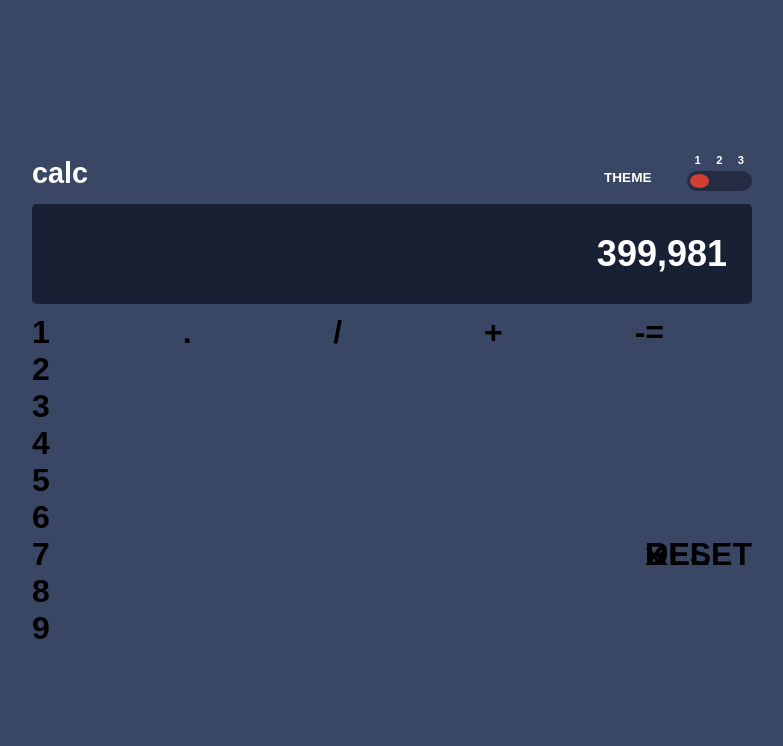
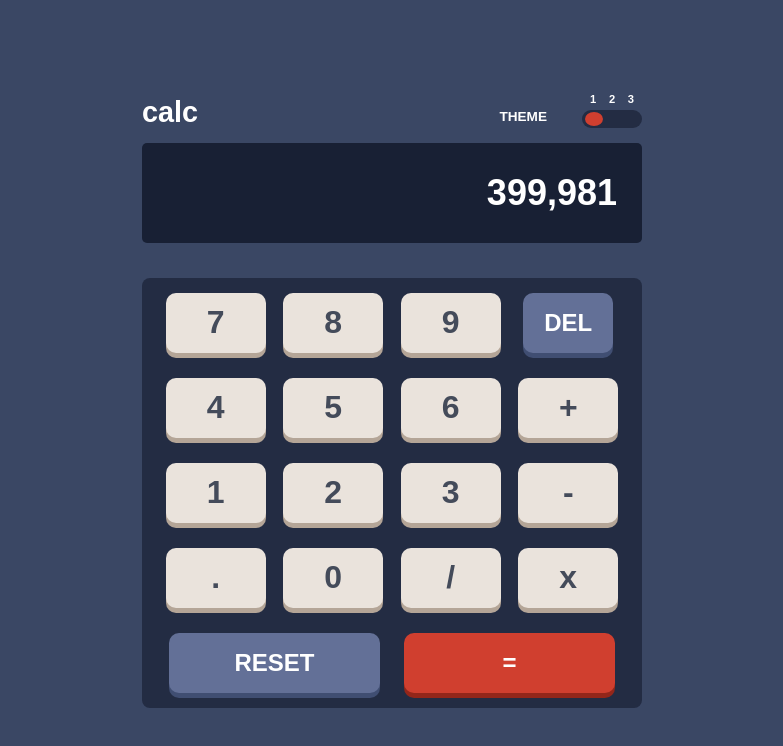
Before and after one commit to DanialBahrizadeh/calculator, a React (Vite) app: page / in a window 1280 px wide. Shown: the top 746 px of the page, without its empty margins (248-1031 px from the left). Built offline with nearby package versions, Linux system fonts and the light colour scheme.

Commit message:
fourth day

```diff
--- a/src/App.tsx
+++ b/src/App.tsx
@@ -18,7 +18,7 @@ const App: React.FC = () => {
       <Container>
         <Header activeTheme={activeTheme} setActiveTheme={setActiveTheme} />
         <Result result={result} />
-        <Main />
+        <Main setResult={setResult} />
       </Container>
     </ThemeProvider>
   );
--- a/src/components/Main.tsx
+++ b/src/components/Main.tsx
@@ -6,6 +6,7 @@ interface MainProps {
 }
 const Main: React.FC<MainProps> = ({ setResult }) => {
   const keys = [
+    "0",
     "1",
     "2",
     "3",
--- a/src/components/styles/Container.styled.tsx
+++ b/src/components/styles/Container.styled.tsx
@@ -1,5 +1,5 @@
 import styled from "styled-components";
-export const containerWidth = 720;
+export const containerWidth = 500;
 export const Container = styled.div`
   width: ${containerWidth}px;
   display: flex;
--- a/src/components/styles/Header.styled.tsx
+++ b/src/components/styles/Header.styled.tsx
@@ -31,32 +31,35 @@ export const Heading = styled.h1`
   align-items: center;
 `;
 
+const ThemeSwitchWidth = 60;
 export const ThemeSwitch = styled.div`
   display: flex;
   flex-direction: column;
   row-gap: 5px;
   font-size: 0.7rem;
   height: 100%;
+  width: ${ThemeSwitchWidth}px;
   & > div:first-child {
     display: flex;
     justify-content: space-between;
     padding: 0 8px;
-    width: ${containerWidth / 11}px;
+    width: 100%;
     & > span {
       cursor: pointer;
     }
   }
 `;
 
+const switchPadding = 4;
 export const Switch = styled.div`
-  width: ${containerWidth / 11}px;
-  height: 50%;
+  width: 100%;
+  height: 45%;
   background-color: ${({ theme }: ThemeProp) => theme.backgroundColor.toggle};
   border-radius: 50px;
   display: grid;
   grid-template-columns: repeat(3, 1fr);
   grid-template-rows: 1fr;
-  padding: 3px;
+  padding: ${switchPadding}px 3px;
   position: relative;
   & > span {
     border-radius: 50%;
@@ -69,9 +72,9 @@ export const Selected = styled.span<SelectedProps>`
   background-color: ${({ theme }: ThemeProp) =>
     theme.keysColor.background.equals}!important;
   position: absolute;
-  width: 19.81px;
-  height: calc(100% - 6px);
-  left: ${({ active }) => active * 19.81 + 3}px;
-  top: 3px;
+  width: ${(ThemeSwitchWidth - 6) / 3}px;
+  height: calc(100% - ${switchPadding}px);
+  left: ${({ active }) => (active * ThemeSwitchWidth) / 3 || 3}px;
+  top: ${switchPadding / 2}px;
   transition-duration: 300ms;
 `;
--- a/src/components/styles/Key.styled.tsx
+++ b/src/components/styles/Key.styled.tsx
@@ -1,9 +1,90 @@
 import styled from "styled-components";
+import Theme from "../../model/Theme";
 
 interface StyledKeyProps {
   value: string;
 }
-const spesial = [{ value: "/", gridValue: "distribution" }, {}, {}, {}];
+const spesial = [
+  { value: "+", gridValue: "plus" },
+  { value: "-", gridValue: "minus" },
+  { value: "/", gridValue: "slash" },
+  { value: ".", gridValue: "dot" },
+  { value: "=", gridValue: "equals" },
+  { value: 0, gridValue: "zero" },
+  { value: 1, gridValue: "one" },
+  { value: 2, gridValue: "two" },
+  { value: 3, gridValue: "three" },
+  { value: 4, gridValue: "four" },
+  { value: 5, gridValue: "five" },
+  { value: 6, gridValue: "six" },
+  { value: 7, gridValue: "seven" },
+  { value: 8, gridValue: "eight" },
+  { value: 9, gridValue: "nine" },
+];
 export const StyledKey = styled.span<StyledKeyProps>`
-  grid-area: ${({ value }) => `${value}`};
+  grid-area: ${({ value }) => {
+    const target = spesial.find((char) => char.value == value);
+    return target?.gridValue || value;
+  }};
+  background-color: ${(props) => {
+    const theme: Theme = props.theme;
+    switch (props.value) {
+      case "DEL":
+      case "RESET":
+        return theme.keysColor.background.secondary;
+      case "=":
+        return theme.keysColor.background.equals;
+      default:
+        return theme.keysColor.background.main;
+    }
+  }};
+  color: ${(props) => {
+    const theme: Theme = props.theme;
+    switch (props.value) {
+      case "DEL":
+      case "RESET":
+      case "=":
+        return "#fff";
+      default:
+        return theme.textColor.keys;
+    }
+  }};
+  box-shadow: 0 5px 0 0
+    ${(props) => {
+      const theme: Theme = props.theme;
+      switch (props.value) {
+        case "DEL":
+        case "RESET":
+          return theme.keysColor.shadow.secondary;
+        case "=":
+          return theme.keysColor.shadow.equals;
+        default:
+          return theme.keysColor.shadow.main;
+      }
+    }};
+  border-radius: 10px;
+  display: flex;
+  justify-content: center;
+  align-items: center;
+  ${(props) => {
+    switch (props.value) {
+      case "RESET":
+      case "=":
+        return "font-size: 1.5rem;width: 90%;margin: 0 auto;";
+      case "DEL":
+        return `
+        font-size: 1.5rem;
+        width: 90px;
+        height: 60px;
+        margin: 0 auto;
+        `;
+      default:
+        return `
+        width: 100px;
+        height: 60px;
+        margin: 0 auto;
+      `;
+    }
+  }}
+  cursor: pointer;
 `;
--- a/src/components/styles/Main.styled.tsx
+++ b/src/components/styles/Main.styled.tsx
@@ -1,7 +1,20 @@
 import styled from "styled-components";
+import { ThemeProp } from "../../model/Theme";
 
 export const StyledMain = styled.main`
   display: grid;
   grid-template-columns: repeat(4, 1fr);
   grid-template-rows: repeat(5, 1fr);
+  grid-template-areas:
+    "seven eight nine DEL"
+    "four five six plus"
+    "one two three minus"
+    "dot zero slash x"
+    "RESET RESET equals equals ";
+  justify-content: space-evenly;
+  background-color: ${({ theme }: ThemeProp) => theme.backgroundColor.keypad};
+  margin-top: 25px;
+  row-gap: 25px;
+  padding: 15px;
+  border-radius: 8px;
 `;
--- a/src/components/styles/themes.ts
+++ b/src/components/styles/themes.ts
@@ -19,14 +19,15 @@ export const darkTheme: Theme = {
       equals: "hsl(6, 63%, 50%)",
     },
     shadow: {
-      main: "hsl(224, 28%, 35%)",
-      secondary: "hsl(6, 70%, 34%)",
-      equals: "hsl(28, 16%, 65%)",
+      main: "hsl(28, 16%, 65%)",
+      secondary: "hsl(224, 28%, 35%)",
+      equals: "hsl(6, 70%, 34%)",
     },
   },
   textColor: {
     top: "hsl(0, 0%, 100%)",
     results: "hsl(0, 0%, 100%)",
+    keys: "hsl(221, 14%, 31%)",
   },
   screen,
 };
--- a/src/model/Theme.ts
+++ b/src/model/Theme.ts
@@ -20,6 +20,7 @@ export default interface Theme {
   textColor: {
     top: string;
     results: string;
+    keys: string;
   };
   screen: {
     mobile: string;
```
